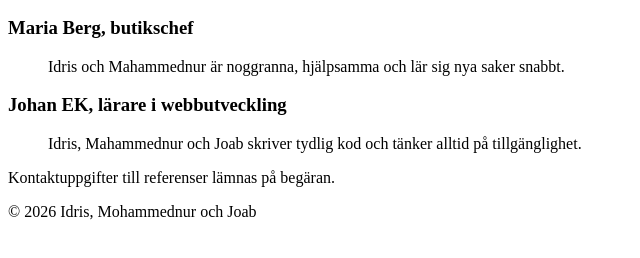
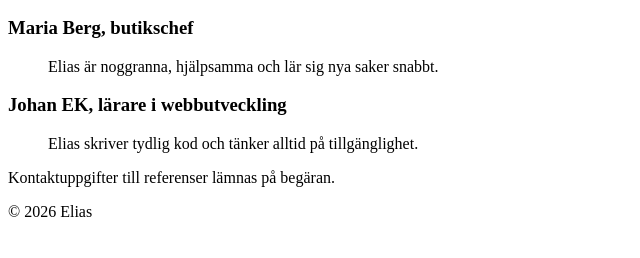
Before and after one commit to joab24t/JIH, a plain HTML site: page referenser.html in a window 1280 px wide. Shown: the part 250-508 px from the top of the page, without its empty margins (0-640 px from the left). Drawn offline with Linux system fonts and the light colour scheme.

Commit message:
refersenser

```diff
--- a/referenser.html
+++ b/referenser.html
@@ -3,8 +3,8 @@
 <head>
   <meta charset="UTF-8">
   <meta name="viewport" content="width=device-width, initial-scale=1.0">
-  <title>Referenser – Idris, junior webbutvecklare</title>
-  <meta name="description" content="Läs vad tidigare chefer och lärare säger om Idris, Mohammednur och Joab som kollegor och webbutvecklare.">
+  <title>Referenser – Elias, juniorwebbutvecklare</title>
+  <meta name="description" content="Läs vad tidigare chefer och lärare säger om Elias som kollegor och webbutvecklare.">
   <!-- Länk till CSS- och JS-filer (defer kör JS efter att HTML laddats) -->
   <link rel="stylesheet" href="css/style.css">
   <script src="js/script.js" defer></script>
@@ -35,14 +35,14 @@
       <article class="reference-card">
         <h3 class="reference-card__name">Maria Berg, butikschef</h3>
         <blockquote class="reference-card__quote">
-          <p class="reference-card__text">Idris och Mahammednur är noggranna, hjälpsamma och lär sig nya saker snabbt.</p>
+          <p class="reference-card__text"> Elias är noggranna, hjälpsamma och lär sig nya saker snabbt.</p>
         </blockquote>
       </article>
 
       <article class="reference-card">
         <h3 class="reference-card__name">Johan EK, lärare i webbutveckling</h3>
         <blockquote class="reference-card__quote">
-          <p class="reference-card__text">Idris, Mahammednur och Joab skriver tydlig kod och tänker alltid på tillgänglighet.</p>
+          <p class="reference-card__text"> Elias skriver tydlig kod och tänker alltid på tillgänglighet.</p>
           </blockquote>
         </article>
 
@@ -51,7 +51,7 @@
       </main>
 
       <footer class="site-footer">
-        <p class="site-footer__text">© 2026 Idris, Mohammednur och Joab</p>
+        <p class="site-footer__text">© 2026 Elias</p>
       </footer>
 
       </body>
```
